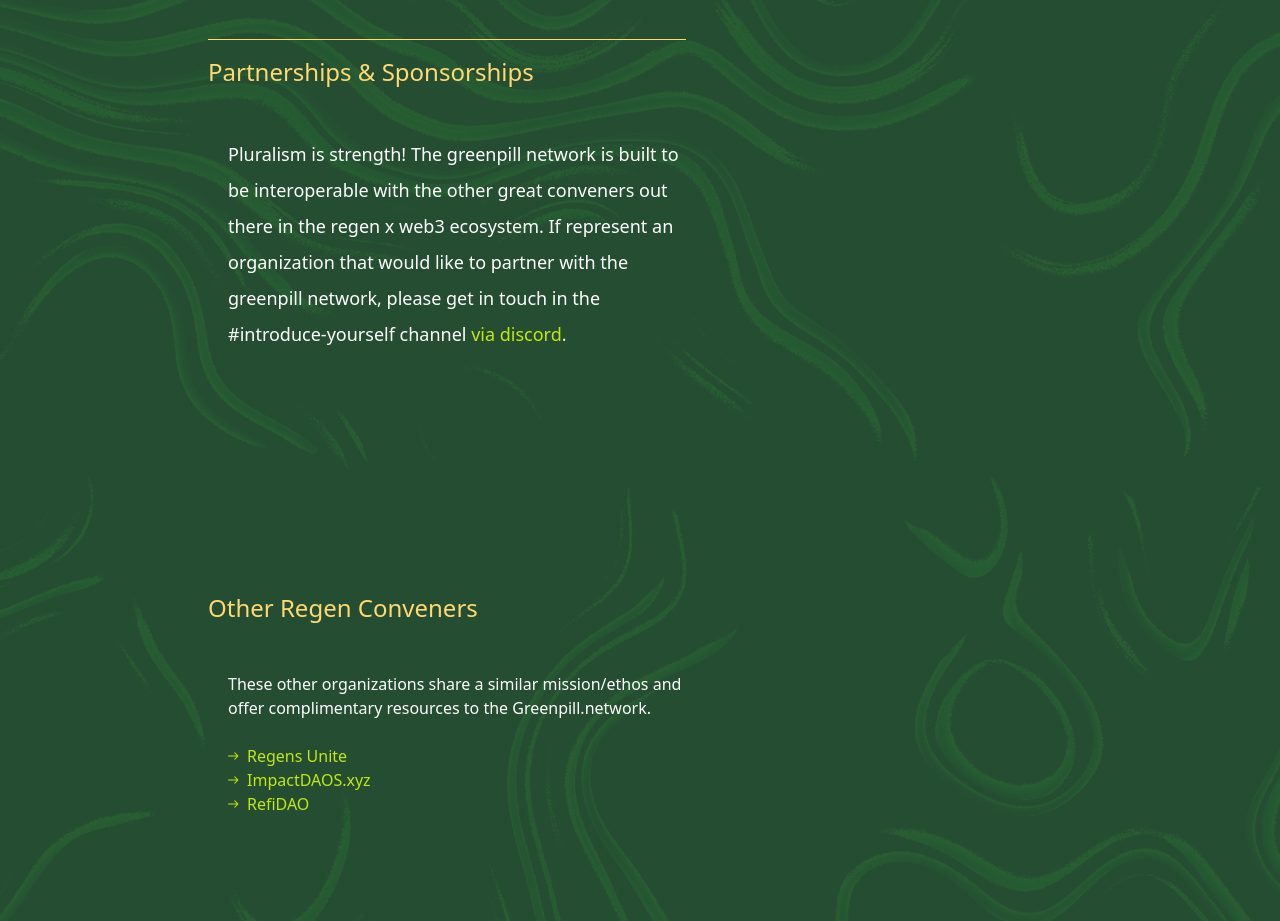
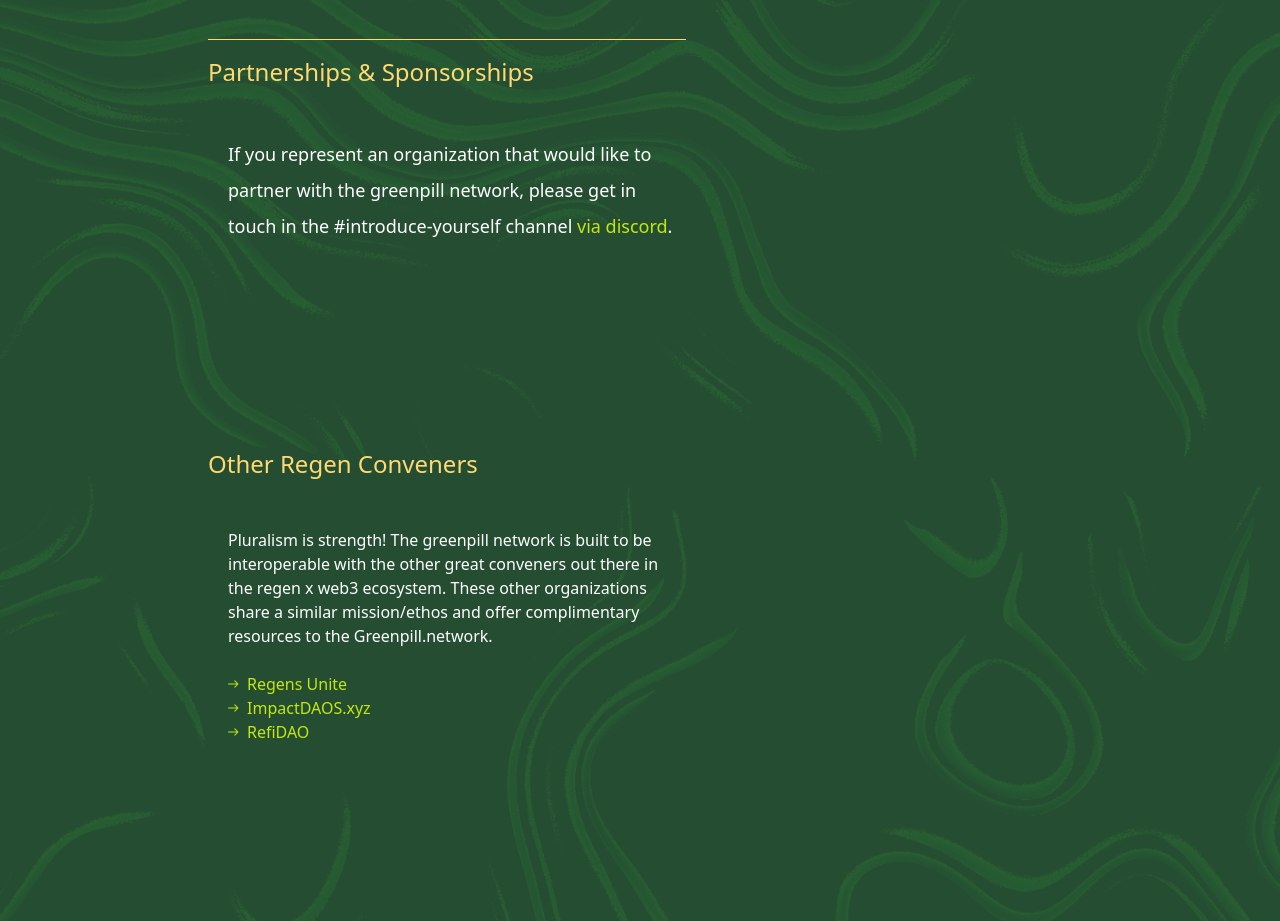
Before and after one commit to cristinalare/green-pill, a website: page index.html in a window 1280 px wide. Shown: the part 6637-7558 px from the top of the page. Drawn offline with nearby package versions, Linux system fonts and the light colour scheme; a web font is replaced by a local one.

Commit message:
small stuff

```diff
--- a/index.html
+++ b/index.html
@@ -602,9 +602,7 @@
               </h3>
               <div class="content flex flex-col gap-2 !leading-loose sm:text-lg text-sm">
                 <p class="pl-5">
-                  Pluralism is strength!  The greenpill network is built to be interoperable with the other great conveners out there in the regen x web3 ecosystem.
-
-                  If represent an organization that would like to partner with the greenpill network, please get in touch in the #introduce-yourself channel <a href="https://discord.gg/greenpill" class=" text-green hover:text-[var(--mid-green)] transition-all" target="_blank"> via discord</a>.
+                  If  you represent an organization that would like to partner with the greenpill network, please get in touch in the #introduce-yourself channel <a href="https://discord.gg/greenpill" class=" text-green hover:text-[var(--mid-green)] transition-all" target="_blank"> via discord</a>.
 
                 </p>
                 <p class="pl-5">
@@ -615,6 +613,7 @@
                 Other Regen Conveners
               </h3>
                 <p class="pl-5">
+                  Pluralism is strength!  The greenpill network is built to be interoperable with the other great conveners out there in the regen x web3 ecosystem.
                   These other organizations share a similar mission/ethos and offer complimentary resources to the Greenpill.network.
                 </p>
                 <div class="pl-5">
```
